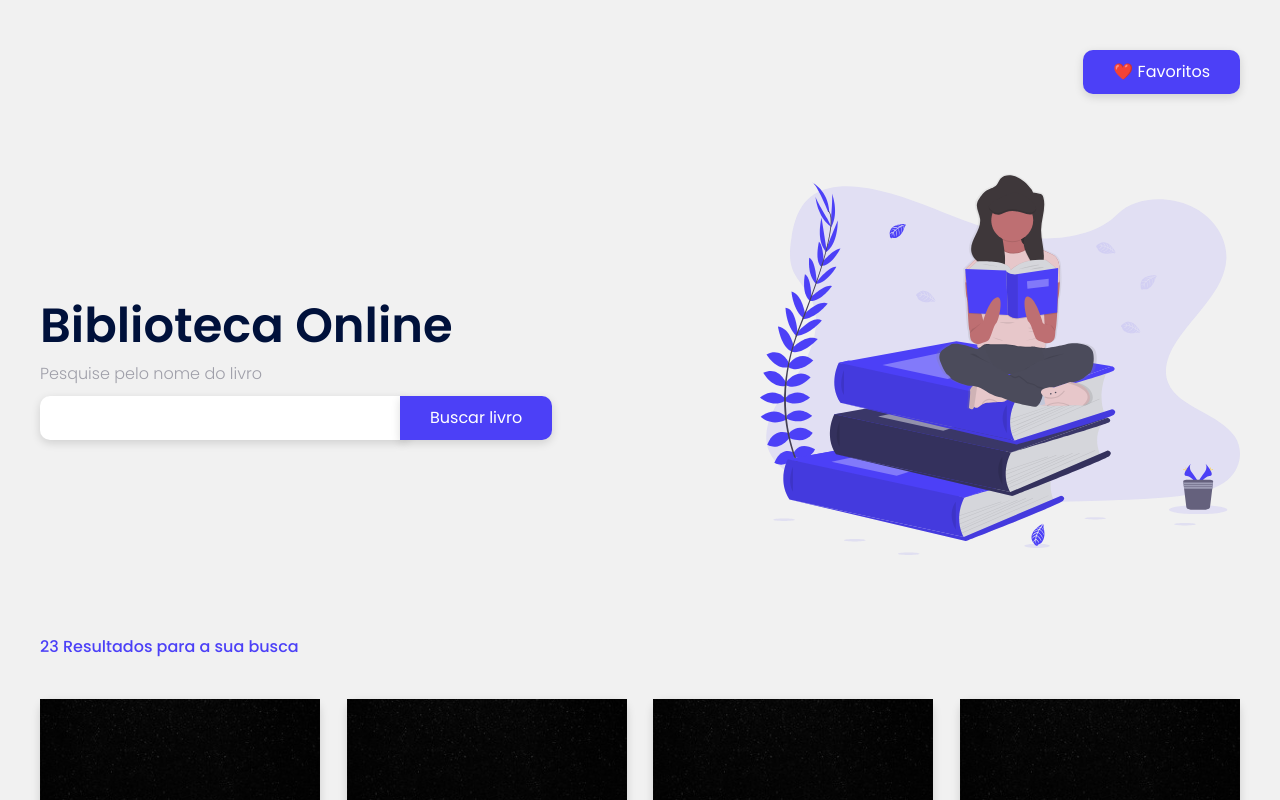
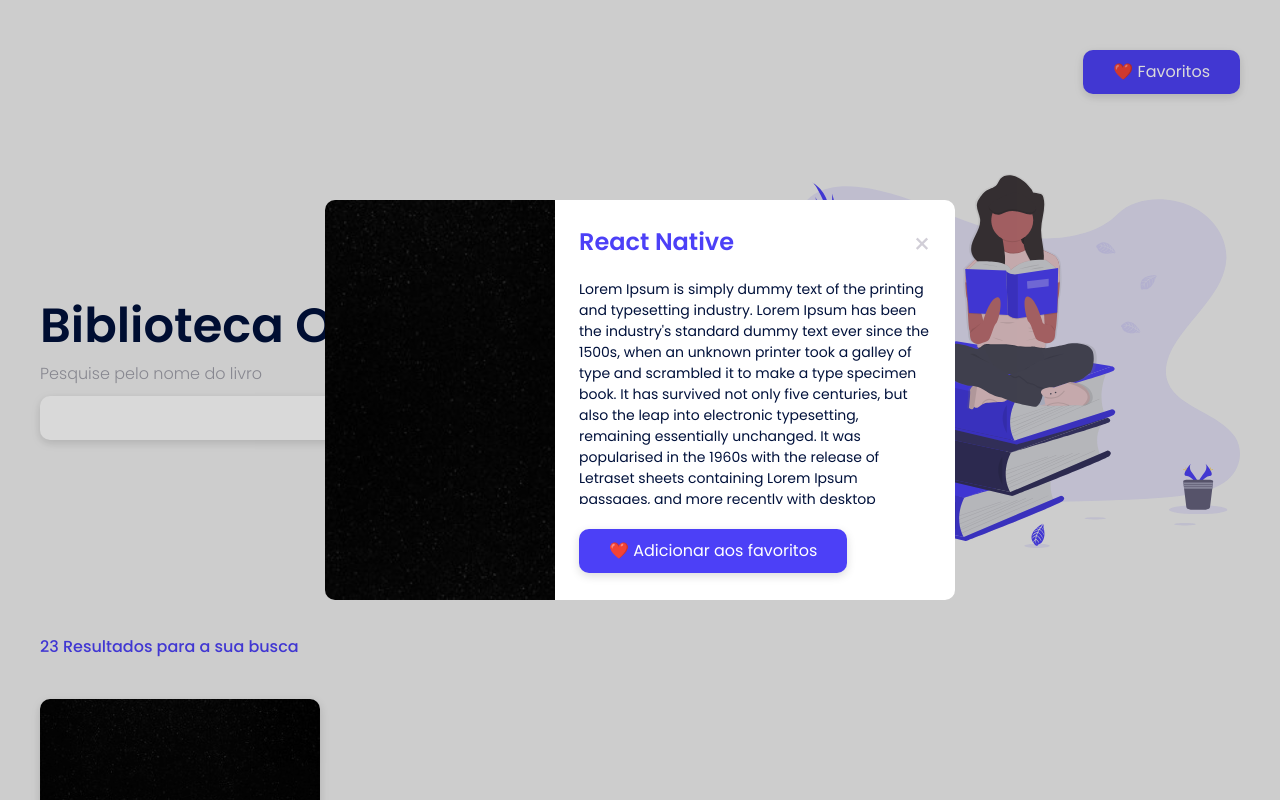
Before and after one commit to leticiafrontend/library-online, a React (Create React App) app: page / in a window 1280 px wide. Shown: the top 800 px of the page. Built offline with nearby package versions, Linux system fonts and the light colour scheme.

Commit message:
add modal component and button parts

```diff
--- a/src/components/Card/index.js
+++ b/src/components/Card/index.js
@@ -1,5 +1,5 @@
 import React from 'react';
-import { Button } from '../../pages/Home/styles';
+import { Button } from '../../parts/Button/index';
 import { Container, Image, Title } from './styles';
 import imageBlack from '../../images/black.jpeg';
 
@@ -8,7 +8,7 @@
     <Container>
       <Image src={imageBlack} />
       <Title>React Native</Title>
-      <Button more>Ver mais</Button>
+      <Button more text="Ver mais" />
     </Container>
   );
 };
--- a/src/components/Card/styles.js
+++ b/src/components/Card/styles.js
@@ -14,6 +14,7 @@
 export const Image = styled.img`
   width: 100%;
   object-fit: cover;
+  border-radius: 10px 10px 0 0;
 `;
 
 export const Title = styled.h1`
--- /dev/null
+++ b/src/components/Modal/index.js
@@ -0,0 +1,38 @@
+import React from 'react';
+import {
+  Container,
+  Content,
+  Close,
+  Image,
+  Title,
+  Description,
+  Scroll,
+} from './styles';
+import black from '../../images/black.jpeg';
+import { Button } from '../../parts/Button/index';
+
+export const Modal = () => {
+  return (
+    <Container isOpen={true}>
+      <Image src={black} />
+      <Content>
+        <Close>&times;</Close>
+        <Title>React Native</Title>
+        <Scroll>
+          <Description>
+            Lorem Ipsum is simply dummy text of the printing and typesetting
+            industry. Lorem Ipsum has been the industry's standard dummy text
+            ever since the 1500s, when an unknown printer took a galley of type
+            and scrambled it to make a type specimen book. It has survived not
+            only five centuries, but also the leap into electronic typesetting,
+            remaining essentially unchanged. It was popularised in the 1960s
+            with the release of Letraset sheets containing Lorem Ipsum passages,
+            and more recently with desktop publishing software like Aldus
+            PageMaker including versions of Lorem Ipsum.
+          </Description>
+        </Scroll>
+        <Button text="❤️ Adicionar aos favoritos" />
+      </Content>
+    </Container>
+  );
+};
--- /dev/null
+++ b/src/components/Modal/styles.js
@@ -0,0 +1,69 @@
+import styled, { css, keyframes } from 'styled-components';
+
+const show = keyframes`
+    from {opacity: 0;}
+    to {opacity: 1}
+`;
+
+export const Container = styled.div`
+  position: fixed;
+  left: 0;
+  top: 0;
+  right: 0;
+  bottom: 0;
+  background-color: rgba(0, 0, 0, 0.15);
+  display: flex;
+  justify-content: center;
+  align-items: center;
+
+  ${({ isOpen }) =>
+    isOpen &&
+    css`
+      animation: ${show} 0.3s ease-out;
+    `}
+`;
+
+export const Content = styled.div`
+  background-color: #fff;
+  padding: 24px;
+  width: 400px;
+  height: 400px;
+  border-radius: 0 10px 10px 0;
+`;
+
+export const Close = styled.span`
+  color: #d1ced7;
+  float: right;
+  font-size: 28px;
+
+  :hover,
+  :focus {
+    color: black;
+    text-decoration: none;
+    cursor: pointer;
+  }
+`;
+
+export const Image = styled.img`
+  width: 230px;
+  height: 400px;
+  border-radius: 10px 0 0 10px;
+  object-fit: cover;
+`;
+
+export const Title = styled.h1`
+  color: #4c40f7;
+  font-size: 24px;
+`;
+
+export const Description = styled.p`
+  font-size: 14px;
+  font-weight: 400;
+  color: #00113b;
+`;
+
+export const Scroll = styled.div`
+  height: 225px;
+  overflow: auto;
+  margin: 20px 0 25px;
+`;
--- a/src/pages/Home/index.js
+++ b/src/pages/Home/index.js
@@ -4,7 +4,6 @@
   SearchDiv,
   DivInputSearch,
   InputSearch,
-  Button,
   ImageSearch,
   Title,
   Text,
@@ -14,12 +13,14 @@
 } from './styles';
 import booksAndWoman from '../../images/book_and_woman.svg';
 import { Card } from '../../components/Card';
+import { Modal } from '../../components/Modal';
+import { Button } from '../../parts/Button/index';
 
 export const Home = () => {
   return (
     <Container>
       <DivHeader>
-        <Button>❤️ Favoritos</Button>
+        <Button text="❤️ Favoritos" />
       </DivHeader>
       <SearchDiv>
         <DivText>
@@ -27,9 +28,7 @@
           <Text>Pesquise pelo nome do livro</Text>
           <DivInputSearch>
             <InputSearch type="text" />
-            <Button type="submit" search>
-              Buscar livro
-            </Button>
+            <Button type="submit" search text="Buscar livro" />
           </DivInputSearch>
         </DivText>
         <ImageSearch src={booksAndWoman} />
@@ -37,17 +36,8 @@
       <Text results>23 Resultados para a sua busca</Text>
       <Results>
         <Card />
-        <Card />
-        <Card />
-        <Card />
-        <Card />
-        <Card />
-        <Card />
-        <Card />
-        <Card />
-        <Card />
-        <Card />
       </Results>
+      <Modal />
     </Container>
   );
 };
--- a/src/pages/Home/styles.js
+++ b/src/pages/Home/styles.js
@@ -3,36 +3,6 @@
 export const Container = styled.div`
   max-width: 1200px;
   margin: 50px auto;
-`;
-
-export const Button = styled.button`
-  background-color: #4c40f7;
-  box-shadow: 0px 3px 10px 0px #00000024;
-  color: #fff;
-  font-family: Poppins;
-  font-size: 16px;
-  font-style: normal;
-  font-weight: 400;
-  line-height: 24px;
-  border: none;
-  padding: 10px 30px;
-  border-radius: 10px;
-  transition: background 0.3s ease-in-out;
-  &:hover {
-    background-color: #00113b;
-  }
-  ${(props) =>
-    props.search &&
-    css`
-      margin-left: -10px;
-      border-radius: 0 10px 10px 0;
-    `}
-
-  ${(props) =>
-    props.more &&
-    css`
-      margin: 20px 10px 20px 20px;
-    `}
 `;
 
 export const DivHeader = styled.div`
--- /dev/null
+++ b/src/parts/Button/index.js
@@ -0,0 +1,6 @@
+import React from 'react';
+import { ButtonStyled } from './styles';
+
+export const Button = (props) => {
+  return <ButtonStyled {...props}>{props.text}</ButtonStyled>;
+};
--- /dev/null
+++ b/src/parts/Button/styles.js
@@ -0,0 +1,31 @@
+import styled, { css } from 'styled-components';
+
+export const ButtonStyled = styled.button`
+  background-color: #4c40f7;
+  box-shadow: 0px 3px 10px 0px #00000024;
+  color: #fff;
+  font-family: Poppins;
+  font-size: 16px;
+  font-style: normal;
+  font-weight: 400;
+  line-height: 24px;
+  border: none;
+  padding: 10px 30px;
+  border-radius: 10px;
+  transition: background 0.3s ease-in-out;
+  &:hover {
+    background-color: #00113b;
+  }
+  ${(props) =>
+    props.search &&
+    css`
+      margin-left: -10px;
+      border-radius: 0 10px 10px 0;
+    `}
+
+  ${(props) =>
+    props.more &&
+    css`
+      margin: 20px 10px 20px 20px;
+    `}
+`;
```
